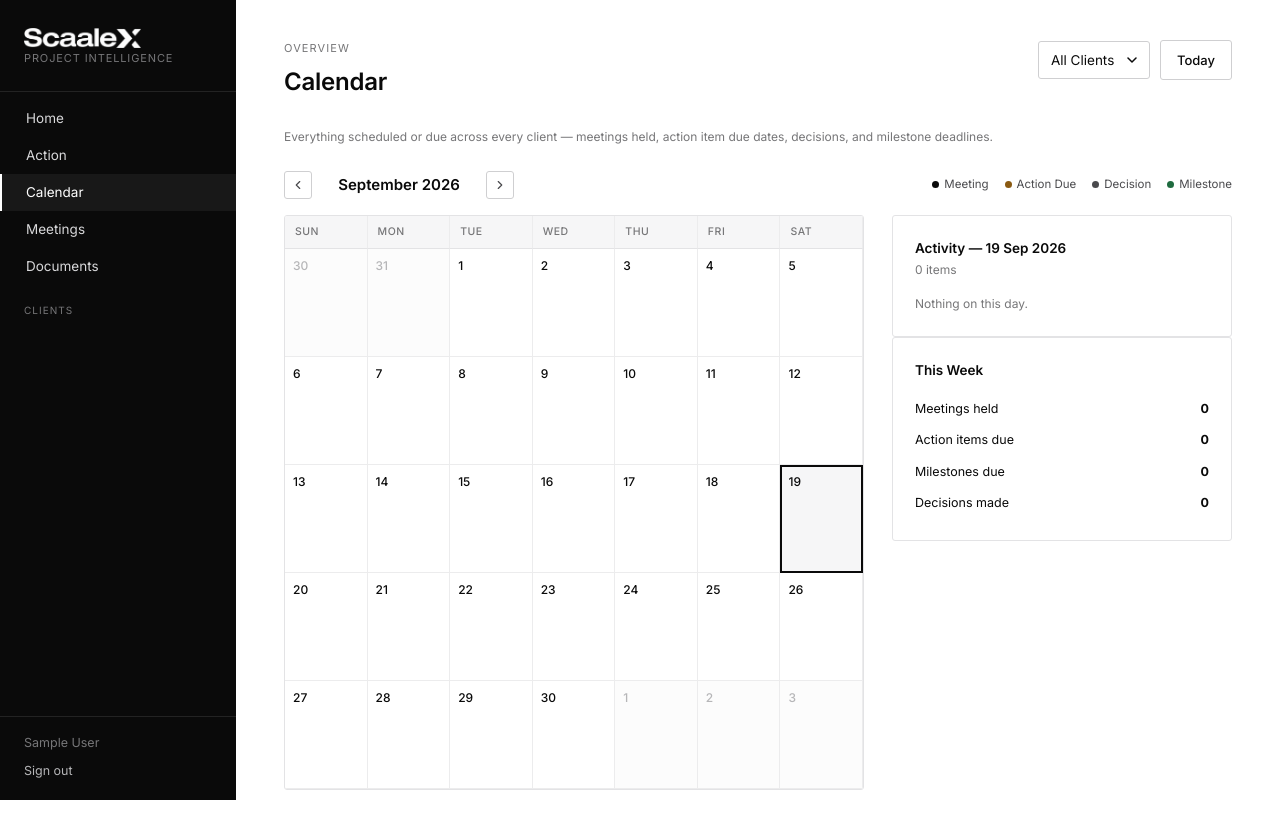
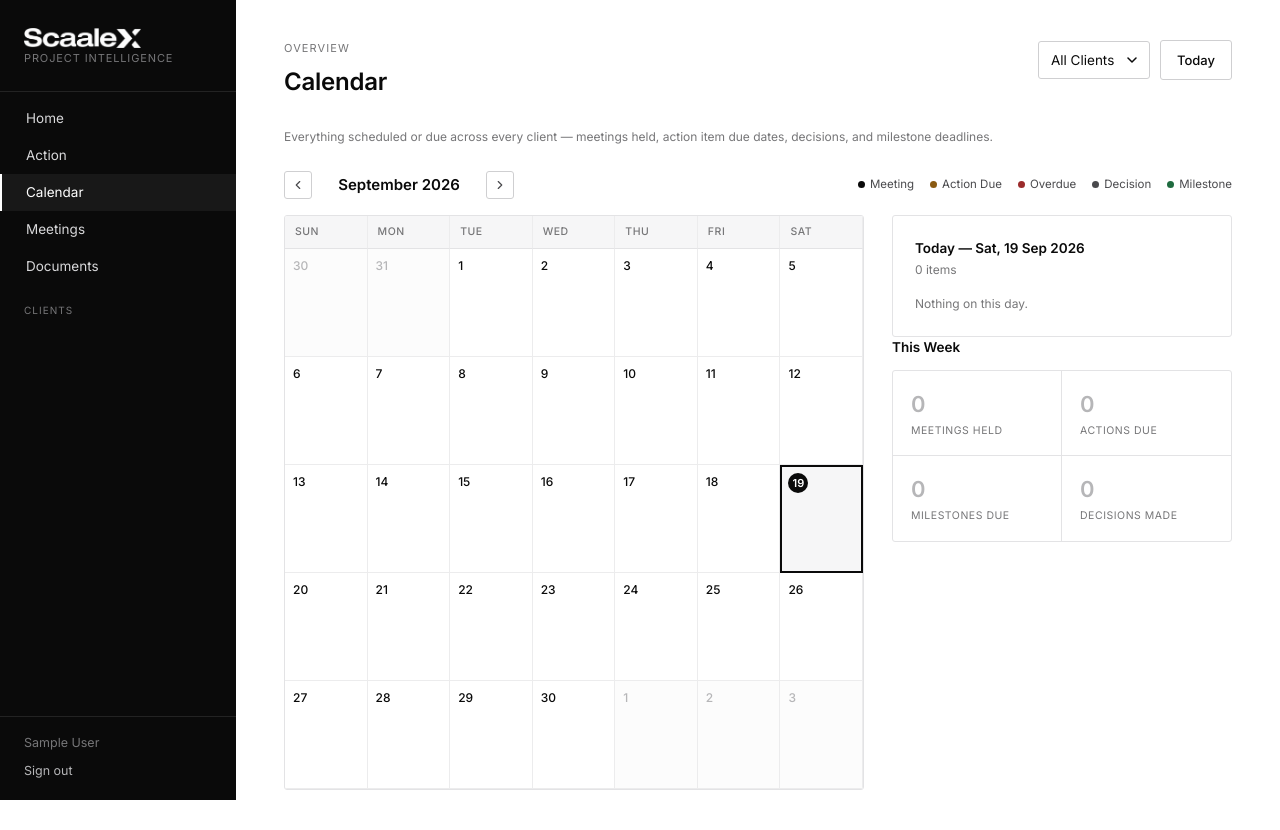
Before and after one commit to Pv-Anand/Scaalex, a Flask app: page /calendar in a window 1280 px wide. Shown: the top 830 px of the page. Run offline with Flask 3, Linux system fonts and the light colour scheme; the visitor is signed in with stand-in values (Sample User, id 1); data that the repository does not hold is empty; some libraries are stand-ins or nearby versions.

Commit message:
Redesign Calendar Board: type-composition dots, overdue accents
Cells showed only a bare "ClientName (count)" chip with no way to
tell what kind of items were due without clicking in. Each cell now
shows a composition row of small colored dots keyed to the existing
legend (meeting/action/overdue/decision/milestone), computed from
the per-day activity data the route already builds. Days with an
overdue action item get a red left border so they stand out across
the whole month. Today gets a filled day-number badge instead of a
faint tint, the sidebar header reads "Today — <date>" when the
selected day is today, and "This Week" is now a 2x2 stat tile grid
matching the Home page pattern instead of four plain text rows.

Co-Authored-By: Claude Sonnet 5 <noreply@anthropic.com>

```diff
--- a/routes/calendar_board.py
+++ b/routes/calendar_board.py
@@ -144,6 +144,18 @@ def board():
             counts[c.id] += 1
         clients_by_day[d] = [(c, counts[c.id]) for c in order]
 
+    # Per-day counts by type (plus a separate overdue bucket), used to render
+    # composition dots on each cell instead of a bare client/count chip.
+    type_summary_by_day = {}
+    for d, items in activities_by_day.items():
+        counts = {"meeting": 0, "action": 0, "overdue": 0, "decision": 0, "milestone": 0}
+        for it in items:
+            if it["type"] == "action" and it.get("meta_danger"):
+                counts["overdue"] += 1
+            else:
+                counts[it["type"]] += 1
+        type_summary_by_day[d] = counts
+
     week_start = today - timedelta(days=(today.weekday() + 1) % 7)  # back up to Sunday
     week_end = week_start + timedelta(days=6)
     week_counts = {"meeting": 0, "action": 0, "milestone": 0, "decision": 0}
@@ -167,6 +179,7 @@ def board():
         next_year=next_year, next_month=next_month,
         weeks=weeks, today=today, selected=selected,
         activities_by_day=activities_by_day, clients_by_day=clients_by_day,
+        type_summary_by_day=type_summary_by_day,
         selected_items=selected_items, selected_client_count=len(selected_clients),
         week_counts=week_counts,
     )
--- a/static/css/style.css
+++ b/static/css/style.css
@@ -206,11 +206,24 @@ button { font-family: inherit; }
 .cal-cell.out { color: var(--grey-300); background: #fcfcfc; }
 .cal-cell.today { background: var(--grey-50); }
 .cal-cell.selected { outline: 2px solid var(--black); outline-offset: -2px; }
+.cal-cell.has-overdue { border-left: 3px solid var(--danger); }
 .cal-daynum { font-size: 12px; font-weight: 500; }
+.cal-daynum-today { width: 20px; height: 20px; border-radius: 999px; background: var(--black); color: var(--white); font-size: 11px; font-weight: 600; display: flex; align-items: center; justify-content: center; }
+.cal-type-row { display: flex; gap: 6px; align-items: center; flex-wrap: wrap; }
+.cal-type-count { display: flex; align-items: center; gap: 2px; font-size: 9.5px; font-weight: 600; color: var(--grey-700); }
+.cal-type-count .legend-dot { margin-right: 0; }
 .cal-chip { font-size: 10.5px; padding: 3px 6px; border-radius: 3px; display: flex; align-items: center; gap: 6px; background: var(--grey-50); color: var(--charcoal); }
 .cal-chip-name { overflow: hidden; white-space: nowrap; text-overflow: ellipsis; min-width: 0; flex: 1; }
 .cal-chip-count { flex-shrink: 0; font-size: 10px; font-weight: 600; color: var(--grey-700); background: var(--white); border: 1px solid var(--line); border-radius: 20px; min-width: 16px; height: 16px; display: flex; align-items: center; justify-content: center; padding: 0 4px; }
 .cal-more { font-size: 10px; color: var(--grey-500); padding-left: 6px; }
+
+.week-stat-grid { display: grid; grid-template-columns: 1fr 1fr; border: 1px solid var(--line); border-radius: var(--radius); overflow: hidden; }
+.week-stat-cell { padding: 16px 18px; border-right: 1px solid var(--line); border-bottom: 1px solid var(--line); }
+.week-stat-cell:nth-child(2n) { border-right: none; }
+.week-stat-cell:nth-last-child(-n+2) { border-bottom: none; }
+.week-stat-cell .num { font-size: 22px; font-weight: 600; }
+.week-stat-cell .num.is-zero { color: var(--grey-300); }
+.week-stat-cell .label { font-size: 10.5px; color: var(--grey-500); text-transform: uppercase; letter-spacing: 0.05em; margin-top: 2px; }
 
 .agenda-item { display: flex; gap: 10px; padding: 12px 0; border-bottom: 1px solid var(--grey-100); }
 .agenda-item:last-child { border-bottom: none; }
--- a/templates/calendar_board.html
+++ b/templates/calendar_board.html
@@ -35,6 +35,7 @@
   <div class="flex-gap" style="gap:16px; font-size:11.5px; color:var(--grey-700);">
     <span><span class="legend-dot dot-meeting"></span>Meeting</span>
     <span><span class="legend-dot dot-action"></span>Action Due</span>
+    <span><span class="legend-dot dot-action overdue"></span>Overdue</span>
     <span><span class="legend-dot dot-decision"></span>Decision</span>
     <span><span class="legend-dot dot-milestone"></span>Milestone</span>
   </div>
@@ -48,14 +49,28 @@
     {% for week in weeks %}
     {% for d in week %}
     {% set day_clients = clients_by_day.get(d, []) %}
+    {% set t = type_summary_by_day.get(d) %}
     <a href="{{ url_for('calendar_board.board', year=d.year, month=d.month, date=d.isoformat(), client_id=current_client_id) }}"
-       class="cal-cell {{ 'out' if d.month != month }} {{ 'today' if d == today }} {{ 'selected' if d == selected }}">
+       class="cal-cell {{ 'out' if d.month != month }} {{ 'today' if d == today }} {{ 'selected' if d == selected }} {{ 'has-overdue' if t and t.overdue }}">
+      {% if d == today %}
+      <div class="cal-daynum-today">{{ d.day }}</div>
+      {% else %}
       <div class="cal-daynum">{{ d.day }}</div>
-      {% for client, count in day_clients[:3] %}
-      <div class="cal-chip"><span class="cal-chip-name">{{ client.name }}</span><span class="cal-chip-count">{{ count }}</span></div>
+      {% endif %}
+      {% if t and (t.meeting or t.action or t.overdue or t.decision or t.milestone) %}
+      <div class="cal-type-row">
+        {% if t.meeting %}<span class="cal-type-count"><span class="legend-dot dot-meeting"></span>{{ t.meeting }}</span>{% endif %}
+        {% if t.action %}<span class="cal-type-count"><span class="legend-dot dot-action"></span>{{ t.action }}</span>{% endif %}
+        {% if t.overdue %}<span class="cal-type-count"><span class="legend-dot dot-action overdue"></span>{{ t.overdue }}</span>{% endif %}
+        {% if t.decision %}<span class="cal-type-count"><span class="legend-dot dot-decision"></span>{{ t.decision }}</span>{% endif %}
+        {% if t.milestone %}<span class="cal-type-count"><span class="legend-dot dot-milestone"></span>{{ t.milestone }}</span>{% endif %}
+      </div>
+      {% endif %}
+      {% for client, count in day_clients[:2] %}
+      <div class="cal-chip"><span class="cal-chip-name">{{ client.name }}</span></div>
       {% endfor %}
-      {% if day_clients|length > 3 %}
-      <div class="cal-more">+{{ day_clients|length - 3 }} more</div>
+      {% if day_clients|length > 2 %}
+      <div class="cal-more">+{{ day_clients|length - 2 }} more</div>
       {% endif %}
     </a>
     {% endfor %}
@@ -64,7 +79,7 @@
 
   <div>
     <div class="card">
-      <div style="font-size:13.5px; font-weight:600; margin-bottom:2px;">Activity — {{ selected.strftime('%d %b %Y') }}</div>
+      <div style="font-size:13.5px; font-weight:600; margin-bottom:2px;">{% if selected == today %}Today — {% endif %}{{ selected.strftime('%a, %d %b %Y') }}</div>
       <div class="small muted mb-16">{{ selected_items|length }} item{{ 's' if selected_items|length != 1 }}{% if selected_client_count %} across {{ selected_client_count }} client{{ 's' if selected_client_count != 1 }}{% endif %}</div>
 
       {% if selected_items %}
@@ -86,12 +101,14 @@
       {% endif %}
     </div>
 
-    <div class="card mt-20">
+    <div class="mt-20">
       <div style="font-size:13.5px; font-weight:600; margin-bottom:12px;">This Week</div>
-      <div class="flex-between" style="font-size:12.5px; padding:6px 0;"><span>Meetings held</span><strong>{{ week_counts.meeting }}</strong></div>
-      <div class="flex-between" style="font-size:12.5px; padding:6px 0;"><span>Action items due</span><strong>{{ week_counts.action }}</strong></div>
-      <div class="flex-between" style="font-size:12.5px; padding:6px 0;"><span>Milestones due</span><strong>{{ week_counts.milestone }}</strong></div>
-      <div class="flex-between" style="font-size:12.5px; padding:6px 0;"><span>Decisions made</span><strong>{{ week_counts.decision }}</strong></div>
+      <div class="week-stat-grid">
+        <div class="week-stat-cell"><div class="num {{ 'is-zero' if not week_counts.meeting }}">{{ week_counts.meeting }}</div><div class="label">Meetings Held</div></div>
+        <div class="week-stat-cell"><div class="num {{ 'is-zero' if not week_counts.action }}">{{ week_counts.action }}</div><div class="label">Actions Due</div></div>
+        <div class="week-stat-cell"><div class="num {{ 'is-zero' if not week_counts.milestone }}">{{ week_counts.milestone }}</div><div class="label">Milestones Due</div></div>
+        <div class="week-stat-cell"><div class="num {{ 'is-zero' if not week_counts.decision }}">{{ week_counts.decision }}</div><div class="label">Decisions Made</div></div>
+      </div>
     </div>
   </div>
 </div>
```
